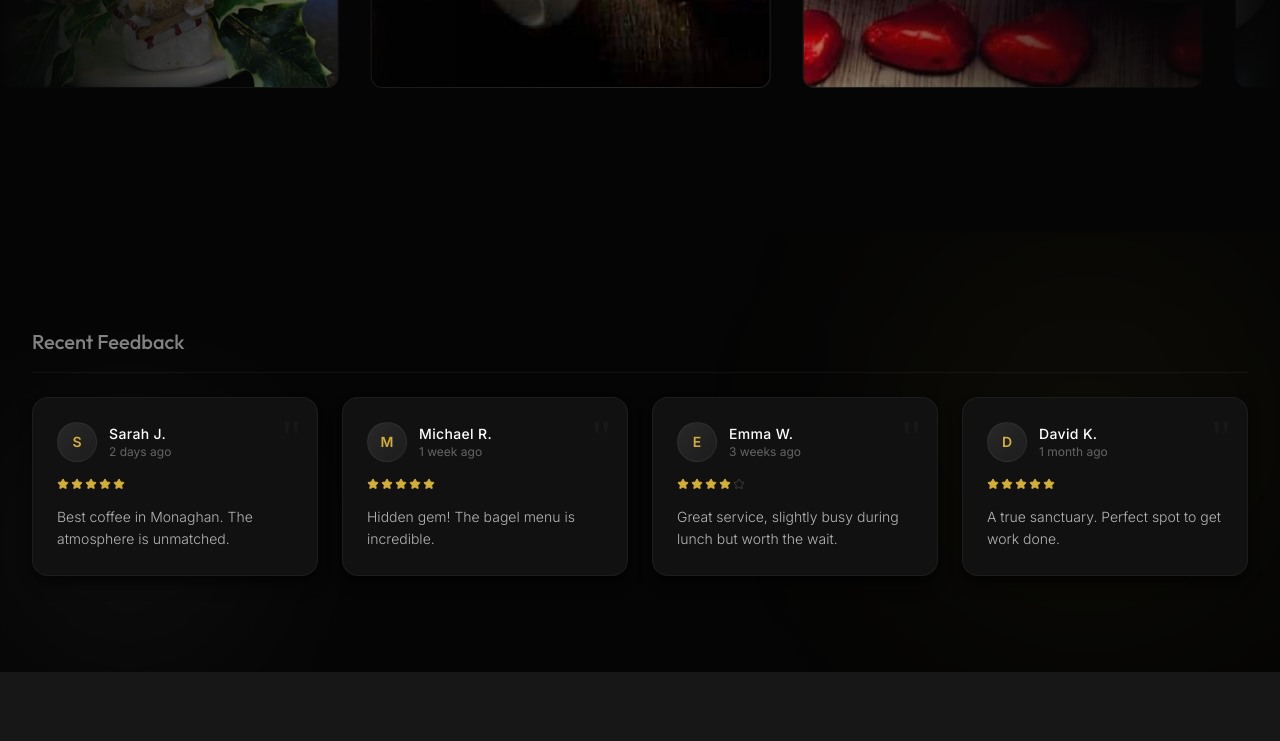
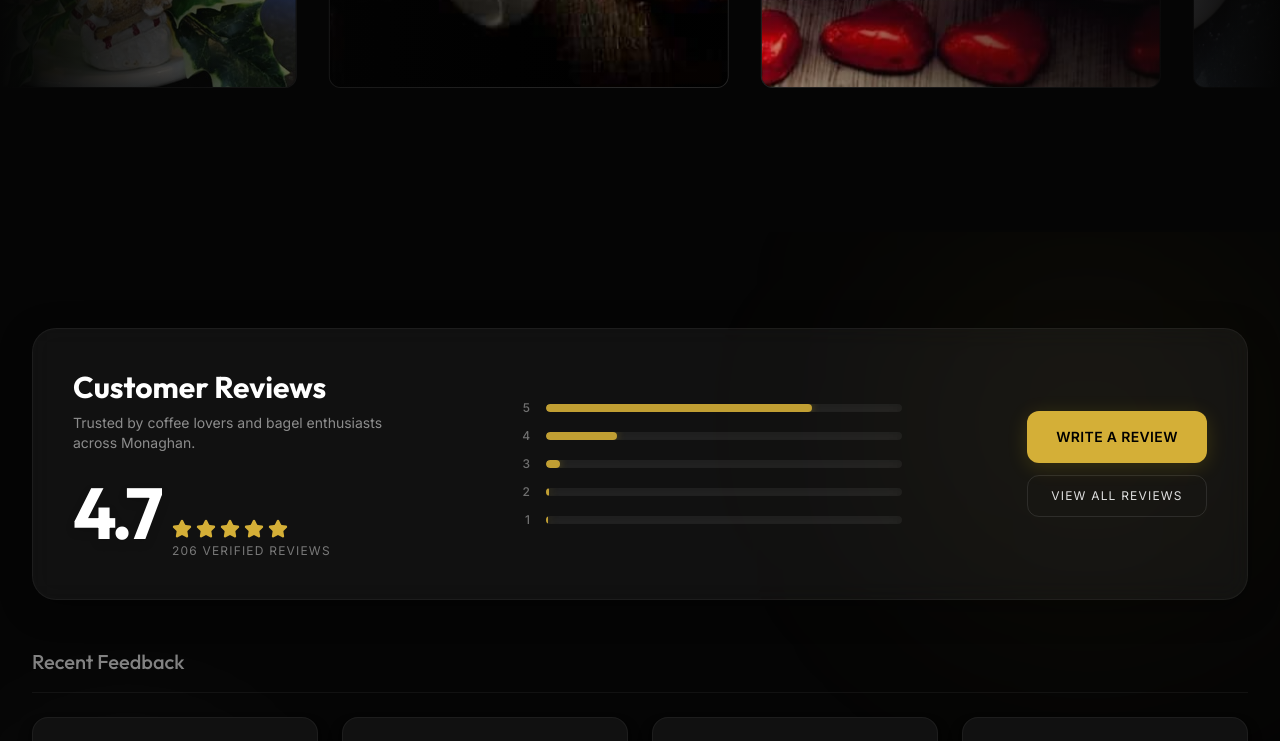
Before and after one commit to Muchona/robertos-coffee, a React (Vite) app: page / in a window 1280 px wide. Shown: the part 6054-6795 px from the top of the page. Built offline with nearby package versions, Linux system fonts and the light colour scheme.

Commit message:
fix: restore reviews summary card and fix build errors

```diff
--- a/src/components/sections/Reviews.tsx
+++ b/src/components/sections/Reviews.tsx
@@ -57,11 +57,70 @@ const Reviews: React.FC<ReviewsProps> = ({ reviews, onWriteReview, onViewAll })
                     viewport={{ once: true }}
                     className="flex flex-col gap-12"
                 >
-                    {/* Top: Summary Card... (omitted for brevity, assume unchanged unless we need to touch it)
-                        Actually, replace_file_content needs context. I will target the Return statement block related to the grid.
-                    */}
+                    {/* Top: Summary Card (Redesigned for Full Width) */}
+                    <div className="glass-card p-8 md:p-10 rounded-3xl border border-white/5 bg-white/[0.02] backdrop-blur-xl relative overflow-hidden group">
+                        <div className="absolute inset-0 bg-gradient-to-br from-gold/5 via-transparent to-transparent opacity-0 group-hover:opacity-100 transition-opacity duration-700" />
 
-                    {/* ... (Summary Card Code above stays the same) ... */}
+                        <div className="relative z-10 flex flex-col md:flex-row items-center justify-between gap-10">
+                            {/* Title & Big Number */}
+                            <div className="text-center md:text-left space-y-2">
+                                <h2 className="text-3xl font-display font-bold text-white">Customer Reviews</h2>
+                                <p className="text-silver/60 text-sm max-w-xs mx-auto md:mx-0">
+                                    Trusted by coffee lovers and bagel enthusiasts across Monaghan.
+                                </p>
+                                <div className="pt-4">
+                                    <div className="flex items-baseline justify-center md:justify-start gap-3">
+                                        <span className="text-7xl font-display font-bold text-white tracking-tighter shadow-gold/20 drop-shadow-lg">{averageRating}</span>
+                                        <div className="flex flex-col items-start">
+                                            <div className="flex text-gold gap-1">
+                                                {[1, 2, 3, 4, 5].map((star) => (
+                                                    <Star key={star} className={`w-5 h-5 ${star <= Math.round(Number(averageRating)) ? 'fill-current' : 'text-white/20'}`} />
+                                                ))}
+                                            </div>
+                                            <span className="text-silver/50 text-xs mt-1 tracking-widest uppercase">{totalReviews} verified reviews</span>
+                                        </div>
+                                    </div>
+                                </div>
+                            </div>
+
+                            {/* Progress Bars */}
+                            <div className="flex-1 w-full max-w-sm space-y-3">
+                                {[5, 4, 3, 2, 1].map((star) => {
+                                    const count = currentDist[star as keyof typeof currentDist];
+                                    const percentage = (count / totalReviews) * 100;
+                                    return (
+                                        <div key={star} className="flex items-center gap-4 text-xs font-medium">
+                                            <span className="w-3 text-white/40 text-right">{star}</span>
+                                            <div className="flex-1 h-2 bg-white/5 rounded-full overflow-hidden backdrop-blur-sm shadow-inner">
+                                                <motion.div
+                                                    initial={{ width: 0 }}
+                                                    whileInView={{ width: `${percentage}%` }}
+                                                    transition={{ duration: 1, delay: 0.2 }}
+                                                    className="h-full bg-gold/90 rounded-full shadow-[0_0_10px_rgba(255,215,0,0.3)]"
+                                                />
+                                            </div>
+                                        </div>
+                                    );
+                                })}
+                            </div>
+
+                            {/* Actions Column */}
+                            <div className="flex flex-col gap-3 w-full md:w-auto min-w-[180px]">
+                                <button
+                                    onClick={onWriteReview}
+                                    className="w-full py-4 rounded-xl bg-gold text-black hover:bg-white transition-all duration-300 font-bold tracking-wide uppercase text-sm shadow-[0_4px_20px_rgba(255,215,0,0.15)] hover:shadow-[0_4px_25px_rgba(255,255,255,0.2)] transform hover:-translate-y-1"
+                                >
+                                    Write a review
+                                </button>
+                                <button
+                                    onClick={onViewAll}
+                                    className="w-full py-3 rounded-xl border border-white/10 text-silver hover:text-white hover:border-gold/30 hover:bg-gold/5 transition-all text-xs uppercase tracking-widest"
+                                >
+                                    View All Reviews
+                                </button>
+                            </div>
+                        </div>
+                    </div>
 
                     {/* Bottom: Review Cards (4-Column Grid) */}
                     <div className="space-y-6">
```
